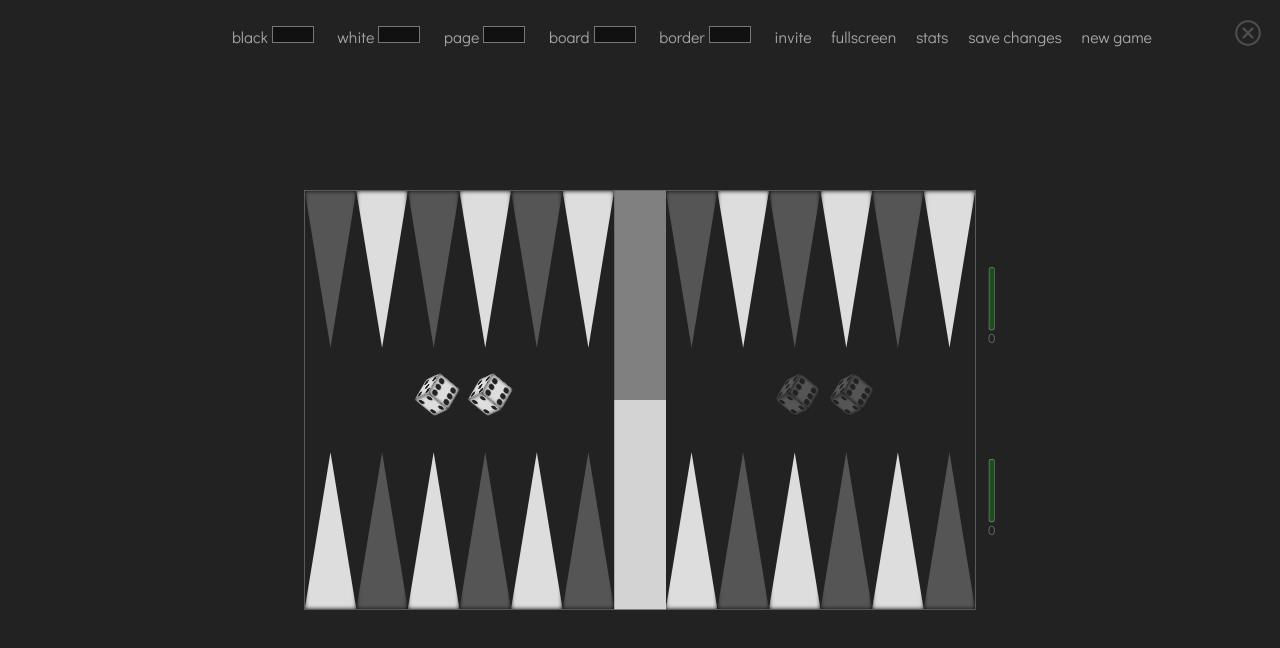
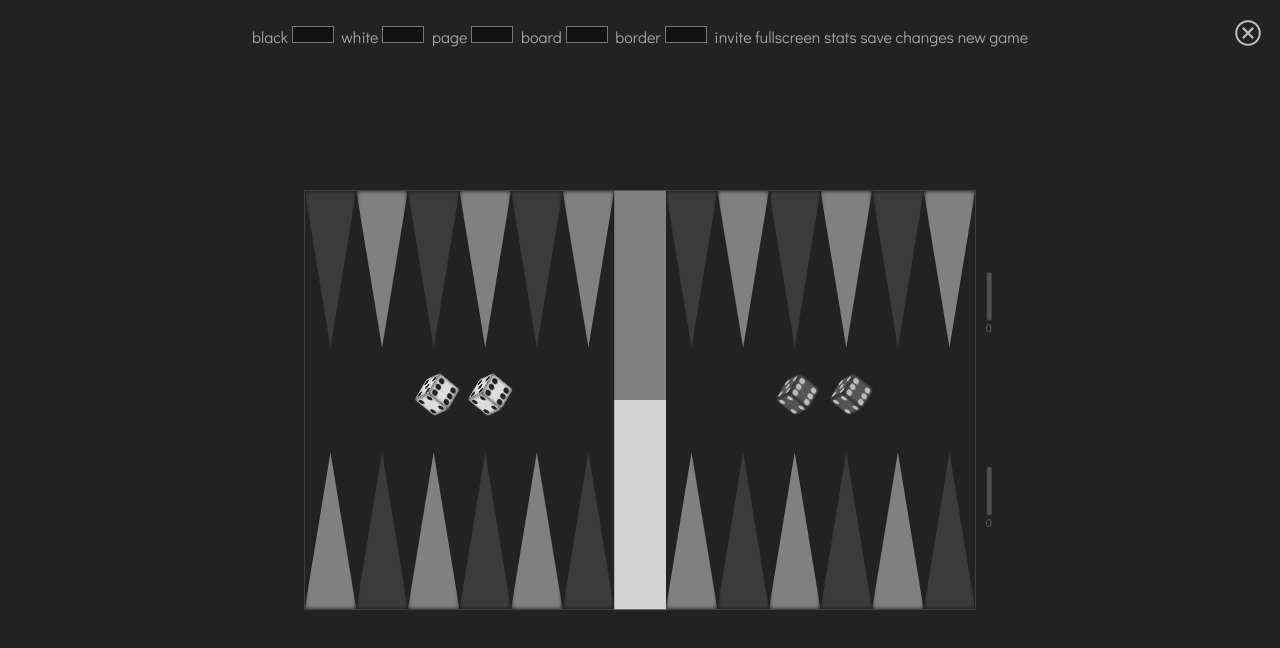
Before and after one commit to matthew-lorber/backgammon, a website: page index.html in a window 1280 px wide. Both pictures are taken after a click on the element 1248 px from the left and 33 px from the top of the page. Drawn offline with Linux system fonts and the light colour scheme.

Commit message:
fri updates

```diff
--- a/assets/css/index.css
+++ b/assets/css/index.css
@@ -27,28 +27,6 @@ body {
     color:rgba(255,255,255,0.6);
     background:#222;
 }
-#open-icon {
-    position:fixed;
-    top:0;
-    right:0;
-    cursor:pointer;
-    filter:invert(1);
-    opacity:0.2;
-    transform-origin:center center;
-    transform:scale(0.5) rotate(45deg);
-    transition:all 0.5s ease-in-out;
-    z-index:3;
-}
-#open-icon:hover {
-    transform:scale(0.5) rotate(45deg);
-    opacity:0.7;
-}
-#open-icon.open {
-    transform:scale(0.5) rotate(0deg);
-}
-#things > span:hover {
-    text-decoration:underline;
-}
 
 /* BOARD */
 #board,
@@ -57,7 +35,7 @@ body {
     width:75vw;
     height:75vh;
     transition: transform 0.6s cubic-bezier(0.68, -0.55, 0.265, 1.55);
-    border:1px solid rgba(255,255,255,0.2);
+    border:1px solid rgba(255,255,255,0.1);
 }
 #top,
 #game-top {
@@ -96,6 +74,10 @@ body {
     border-radius:50%;
     cursor:pointer;
     z-index:10;
+    transition:transform 0.2s ease-in-out;
+}
+.chip:hover {
+    transform:scale(1.2);
 }
 #game-top .chip,
 #game-bottom .chip {
@@ -106,12 +88,12 @@ body {
 #game-top .chip.black,
 #game-bottom .chip.black {
     background-color:#555;
-    box-shadow:none;
+    box-shadow:inset 0 0 10px #111;
 }
 #game-top .chip.white,
 #game-bottom .chip.white {
     background-color:#bbb;
-    box-shadow:none;
+    box-shadow:inset 0 0 10px #555;
 }
 .space {
     width:100%;
@@ -120,10 +102,12 @@ body {
     z-index:0;
 }
 #top .space {
+    opacity:0.5;
     clip-path:polygon(0 0, 50% 75%, 100% 0);
     transition:all 0.2s ease-in-out;
 }
 #bottom .space {
+    opacity:0.5;
     clip-path:polygon(0 100%, 50% 25%, 100% 100%);
     transition:all 0.2s ease-in-out;
 }
@@ -171,41 +155,62 @@ body {
 }
 
 /* TOOLS MENU */
-#tools {
+#open-icon {
+    position:fixed;
+    top:0;
+    right:0;
+    cursor:pointer;
+    filter:invert(1);
+    opacity:0.2;
+    transform-origin:center center;
+    transform:scale(0.5) rotate(45deg);
+    transition:all 0.5s ease-in-out;
+    z-index:3;
+}
+#open-icon:hover {
+    transform:scale(0.5) rotate(45deg);
+    opacity:0.7;
+}
+#open-icon.open {
+    transform:scale(0.5) rotate(0deg);
+    opacity:0.7;
+}
+#tools,
+#colors {
     position:fixed;
     top:-25vh;
-    right:0;
     width:100vw;
     height:25vh;
+    text-align:center;
     background:none;
     z-index:1;
-    opacity:0;
     transition: all 0.6s cubic-bezier(0.68, -0.55, 0.265, 1.55);
 }
-#tools.open {
-    top:0;
-    opacity:1;
-}
-#things {
-    position:absolute;
-    right:10%;
+#tools.open,
+#colors.open {
     top:1.3rem;
 }
-#things > span,
+#tools > span:hover {
+    cursor:pointer;
+    text-decoration:underline;
+    font-weight:600;
+    color:rgba(255,255,255,0.7);
+}
+#tools > span,
 #colors > span {
     margin-left:1rem;
-}
-#things > span:hover {
-    cursor:pointer;
-    font-weight:600;
-    color:rgba(255,255,255,0.7);
 }
 .color {
     cursor:pointer;
     background:none;
     border:none;
 }
-
+.color-icon {
+    width:1rem;
+    height:1rem;
+    filter:invert(1);
+    opacity:0.6;
+}
 /* BUTTONS */
 button {
     cursor:pointer;
@@ -300,7 +305,14 @@ button:hover {
     transform:translateZ(var(--hdice));
     border:none;
 }
-.black-dice span,
+.black-dice span {
+    position:absolute;
+    width:var(--dot);
+    height:var(--dot);
+    border-radius:50%;
+    background:#bbb;
+    z-index:6;
+}
 .white-dice span {
     position:absolute;
     width:var(--dot);
@@ -342,10 +354,10 @@ button:hover {
     justify-content:center;
     align-items:center;
     font-family:gothic;
-    font-size:1.2rem;
     position:absolute;
-    top:25%;
-    right:-8%;
+    top:15%;
+    right:-30px;
+    transform-origin:bottom right;
     transform:rotate(-90deg);
     opacity:0.5;
 }
@@ -354,20 +366,36 @@ button:hover {
     justify-content:center;
     align-items:center;
     font-family:gothic;
-    font-size:1.2rem;
     position:absolute;
-    bottom:25%;
-    right:-8%;
+    bottom:35%;
+    right:-30px;
+    transform-origin:bottom right;
     transform:rotate(-90deg);
     opacity:0.5;
+}
+meter::-webkit-meter-bar {
+    background:none;
+    background-color:rgba(255,255,255,0.2);
 }
 #whitebar,
 #blackbar {
     padding-left:5px;
-    transition:onchange 0.5s cubic-bezier(0.68, -0.55, 0.265, 1.55);
+    padding-right:5px;
+}
+#whitebar::-webkit-meter-optimum-value {
+    background:rgba(255,255,255,0.3);
+    transition: all 0.5s cubic-bezier(0.68, -0.55, 0.265, 1.55);
+}
+#blackbar::-webkit-meter-optimum-value {
+    background:rgba(255,255,255,0.3);
+    transition: all 0.5s cubic-bezier(0.68, -0.55, 0.265, 1.55);
 }
 #whitepip,
 #blackpip {
+    transform:rotate(90deg);
+}
+#white-chip-in,
+#black-chip-in {
     transform:rotate(90deg);
 }
 
```
